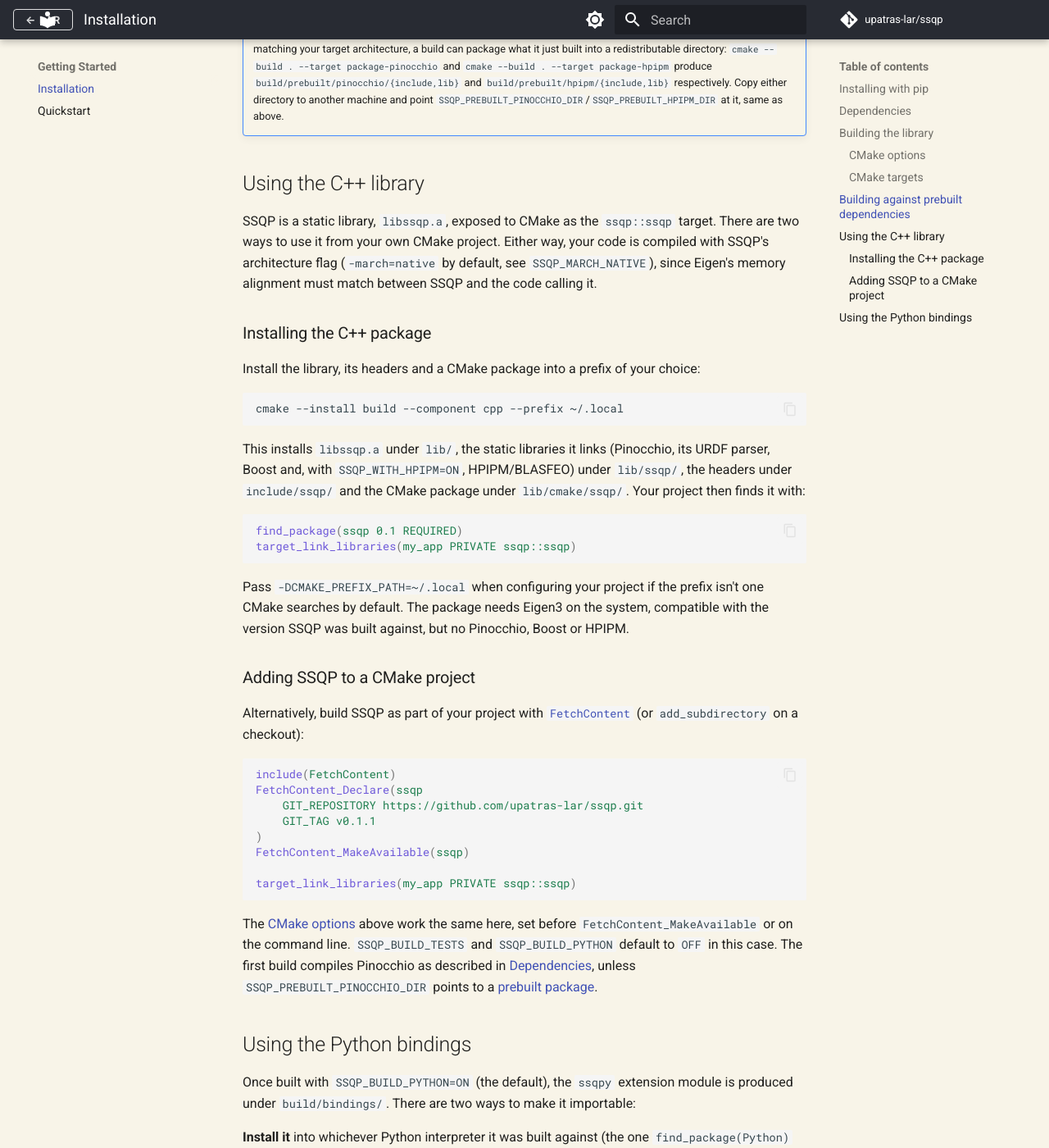
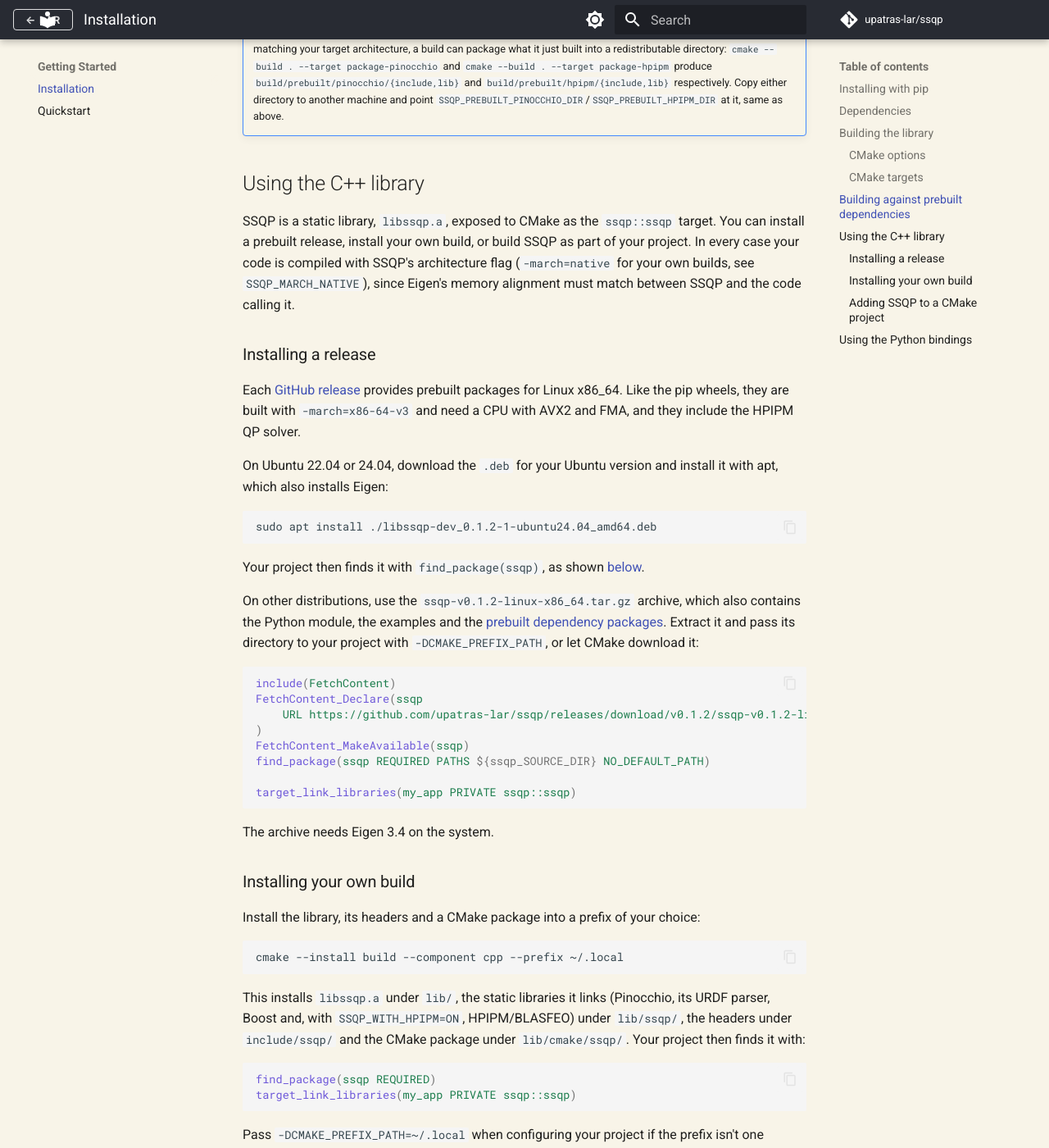
Before and after one commit to upatras-lar/ssqp, an MkDocs documentation site: the page built from docs/docs/getting-started/installation.md, in a window 1280 px wide and 1400 px high, scrolled down 4421 px. Shown: the whole window at 82% size. Built offline with MkDocs 1.6.1 and Material for MkDocs 9.7.7, drawn with Linux system fonts in a browser that asks for light colours; comment, search, counter and statistics services are not loaded.

Commit message:
Added installing C++ library from a debian package, generated at release

````diff
--- a/docs/docs/getting-started/installation.md
+++ b/docs/docs/getting-started/installation.md
@@ -156,11 +156,44 @@ matching setups.
 
 ## Using the C++ library
 
-SSQP is a static library, `libssqp.a`, exposed to CMake as the `ssqp::ssqp` target. There are two ways to use it
-from your own CMake project. Either way, your code is compiled with SSQP's architecture flag (`-march=native` by
-default, see `SSQP_MARCH_NATIVE`), since Eigen's memory alignment must match between SSQP and the code calling it.
+SSQP is a static library, `libssqp.a`, exposed to CMake as the `ssqp::ssqp` target. You can install a prebuilt
+release, install your own build, or build SSQP as part of your project. In every case your code is compiled with
+SSQP's architecture flag (`-march=native` for your own builds, see `SSQP_MARCH_NATIVE`), since Eigen's memory
+alignment must match between SSQP and the code calling it.
 
-### Installing the C++ package
+### Installing a release
+
+Each [GitHub release](https://github.com/upatras-lar/ssqp/releases) provides prebuilt packages for Linux x86_64.
+Like the pip wheels, they are built with `-march=x86-64-v3` and need a CPU with AVX2 and FMA, and they include the
+HPIPM QP solver.
+
+On Ubuntu 22.04 or 24.04, download the `.deb` for your Ubuntu version and install it with apt, which also installs
+Eigen:
+
+```bash
+sudo apt install ./libssqp-dev_{{ ssqp_version }}-1-ubuntu24.04_amd64.deb
+```
+
+Your project then finds it with `find_package(ssqp)`, as shown [below](#installing-your-own-build).
+
+On other distributions, use the `ssqp-v{{ ssqp_version }}-linux-x86_64.tar.gz` archive, which also contains the
+Python module, the examples and the [prebuilt dependency packages](#building-against-prebuilt-dependencies). Extract
+it and pass its directory to your project with `-DCMAKE_PREFIX_PATH`, or let CMake download it:
+
+```cmake
+include(FetchContent)
+FetchContent_Declare(ssqp
+    URL https://github.com/upatras-lar/ssqp/releases/download/v{{ ssqp_version }}/ssqp-v{{ ssqp_version }}-linux-x86_64.tar.gz
+)
+FetchContent_MakeAvailable(ssqp)
+find_package(ssqp REQUIRED PATHS ${ssqp_SOURCE_DIR} NO_DEFAULT_PATH)
+
+target_link_libraries(my_app PRIVATE ssqp::ssqp)
+```
+
+The archive needs Eigen 3.4 on the system.
+
+### Installing your own build
 
 Install the library, its headers and a CMake package into a prefix of your choice:
 
--- a/docs/mkdocs.yml
+++ b/docs/mkdocs.yml
@@ -7,6 +7,7 @@ dev_addr: '150.140.184.35:8000'
 
 hooks:
   - hooks/fix_mkdoxy.py
+  - hooks/version.py
 
 theme:
   name: material
````
Also changed, not shown: other parts of docs/docs/getting-started/installation.md (+2 -2 lines), CMakeLists.txt (+20 -1 lines), docs/hooks/version.py (added, +29 -0 lines), README.md, 3 other files.
